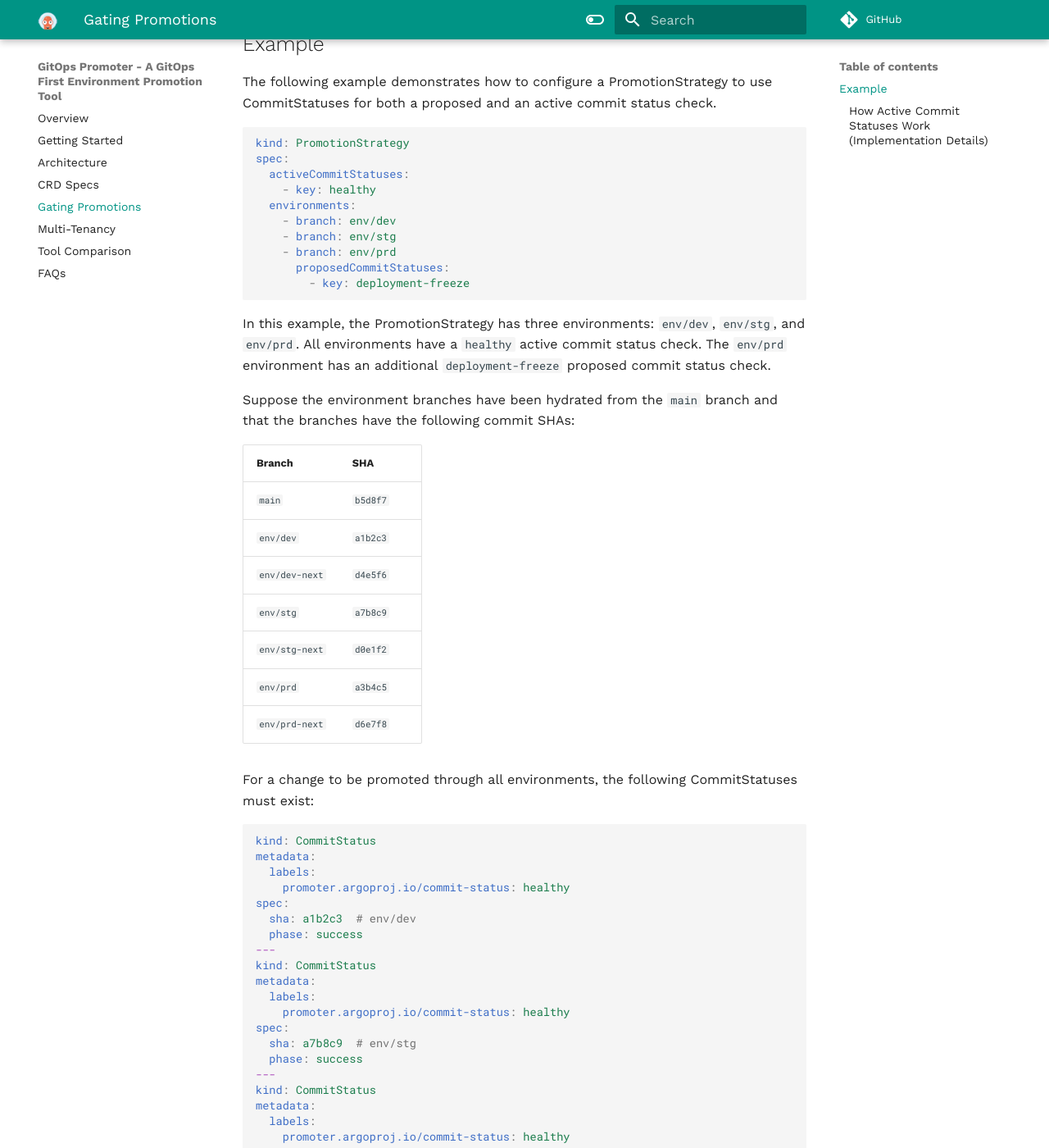
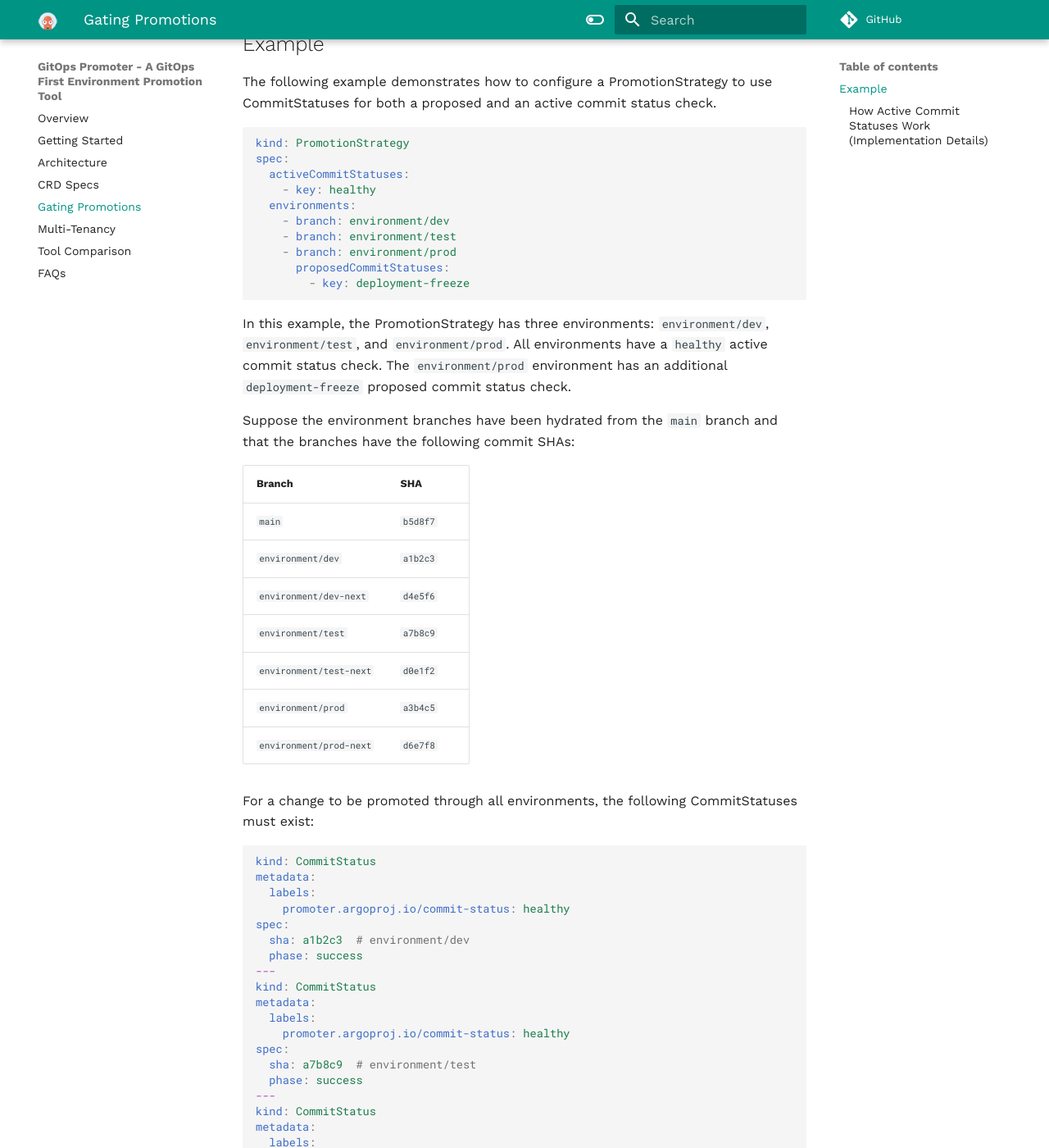
Before and after one commit to zachaller/gitops-promoter, an MkDocs documentation site: the page built from docs/gating-promotions.md, in a window 1280 px wide and 1400 px high, scrolled down 564 px. Shown: the whole window at 82% size. Built offline with MkDocs 1.6.1 and Material for MkDocs 9.7.7, drawn with Linux system fonts in a browser that asks for light colours; comment, search, counter and statistics services are not loaded; some of the changed text lies outside the part shown.

````diff
--- a/docs/example-resources/ChangeTransferPolicy.yaml
+++ b/docs/example-resources/ChangeTransferPolicy.yaml
@@ -5,8 +5,8 @@ metadata:
 spec:
   gitRepositoryRef:
     name: example-git-repository
-  proposedBranch: env/dev-next
-  activeBranch: env/dev
+  proposedBranch: environment/dev-next
+  activeBranch: environment/dev
   activeCommitStatuses:
   - key: argocd-app-health
   proposedCommitStatuses:
--- a/docs/gating-promotions.md
+++ b/docs/gating-promotions.md
@@ -24,29 +24,29 @@ spec:
   activeCommitStatuses:
     - key: healthy
   environments:
-    - branch: env/dev
-    - branch: env/stg
-    - branch: env/prd
+    - branch: environment/dev
+    - branch: environment/test
+    - branch: environment/prod
       proposedCommitStatuses:
         - key: deployment-freeze
 ```
 
-In this example, the PromotionStrategy has three environments: `env/dev`, `env/stg`, and `env/prd`. All environments
-have a `healthy` active commit status check. The `env/prd` environment has an additional `deployment-freeze` proposed
+In this example, the PromotionStrategy has three environments: `environment/dev`, `environment/test`, and `environment/prod`. All environments
+have a `healthy` active commit status check. The `environment/prod` environment has an additional `deployment-freeze` proposed
 commit status check.
 
 Suppose the environment branches have been hydrated from the `main` branch and that the branches have the following
 commit SHAs:
 
-| Branch         | SHA      |
-|----------------|----------|
-| `main`         | `b5d8f7` |
-| `env/dev`      | `a1b2c3` |
-| `env/dev-next` | `d4e5f6` |
-| `env/stg`      | `a7b8c9` |
-| `env/stg-next` | `d0e1f2` |
-| `env/prd`      | `a3b4c5` |
-| `env/prd-next` | `d6e7f8` |
+| Branch                  | SHA      |
+|-------------------------|----------|
+| `main`                  | `b5d8f7` |
+| `environment/dev`       | `a1b2c3` |
+| `environment/dev-next`  | `d4e5f6` |
+| `environment/test`      | `a7b8c9` |
+| `environment/test-next` | `d0e1f2` |
+| `environment/prod`      | `a3b4c5` |
+| `environment/prod-next` | `d6e7f8` |
 
 For a change to be promoted through all environments, the following CommitStatuses must exist:
 
@@ -56,7 +56,7 @@ metadata:
   labels:
     promoter.argoproj.io/commit-status: healthy
 spec:
-  sha: a1b2c3  # env/dev
+  sha: a1b2c3  # environment/dev
   phase: success
 ---
 kind: CommitStatus
@@ -64,7 +64,7 @@ metadata:
   labels:
     promoter.argoproj.io/commit-status: healthy
 spec:
-  sha: a7b8c9  # env/stg
+  sha: a7b8c9  # environment/test
   phase: success
 ---
 kind: CommitStatus
@@ -72,7 +72,7 @@ metadata:
   labels:
     promoter.argoproj.io/commit-status: healthy
 spec:
-  sha: a3b4c5  # env/prd
+  sha: a3b4c5  # environment/prod
   phase: success
 ---
 kind: CommitStatus
@@ -80,7 +80,7 @@ metadata:
   labels:
     promoter.argoproj.io/commit-status: deployment-freeze
 spec:
-  sha: d6e7f8  # env/prd-next
+  sha: d6e7f8  # environment/prod-next
   phase: success
 ```
 
@@ -106,8 +106,8 @@ So for the above example, the stg environment's ChangeTransferPolicy CR will loo
 ```yaml
 kind: ChangeTransferPolicy
 spec:
-  sourceBranch: env/stg-next
-  targetBranch: env/stg
+  sourceBranch: environment/test-next
+  targetBranch: environment/test
   activeCommitStatuses:
     # The controller will monitor this CommitStatus for the active commit SHA, but it will not enforce it. The status
     # will be stored on the
@@ -117,7 +117,7 @@ spec:
     - key: promoter-previous-environment
 ```
 
-Assuming the `env/dev` environment has a `healthy` active commit status check, the `promoter-previous-environment`
+Assuming the `environment/dev` environment has a `healthy` active commit status check, the `promoter-previous-environment`
 CommitStatus will look like this:
 
 ```yaml
@@ -126,10 +126,10 @@ metadata:
   labels:
     promoter.argoproj.io/commit-status: promoter-previous-environment
 spec:
-  sha: d0e1f2  # env/stg-next
+  sha: d0e1f2  # environment/test-next
   phase: success
 ```
 
-Even though the CommitStatus is "about" the `env/dev` branch, the SHA is the SHA of the `env/stg-next` branch. This is
+Even though the CommitStatus is "about" the `environment/dev` branch, the SHA is the SHA of the `environment/test-next` branch. This is
 how the PromotionStrategy controller expresses its opinion of the proposed commit on the stg environment, i.e. that it
 is acceptable because the previous environment is healthy.
````
Also changed, not shown: README.md (+27 -2 lines), docs/example-resources/PromotionStrategy.yaml (+6 -6 lines).
